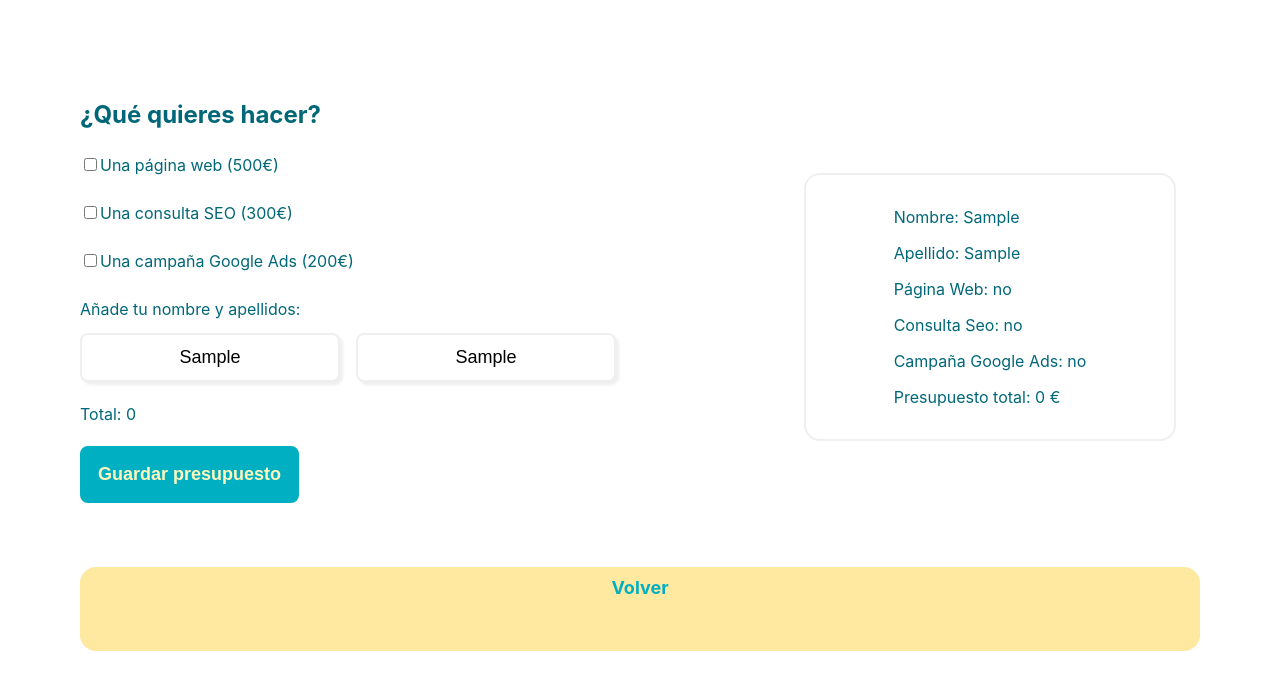
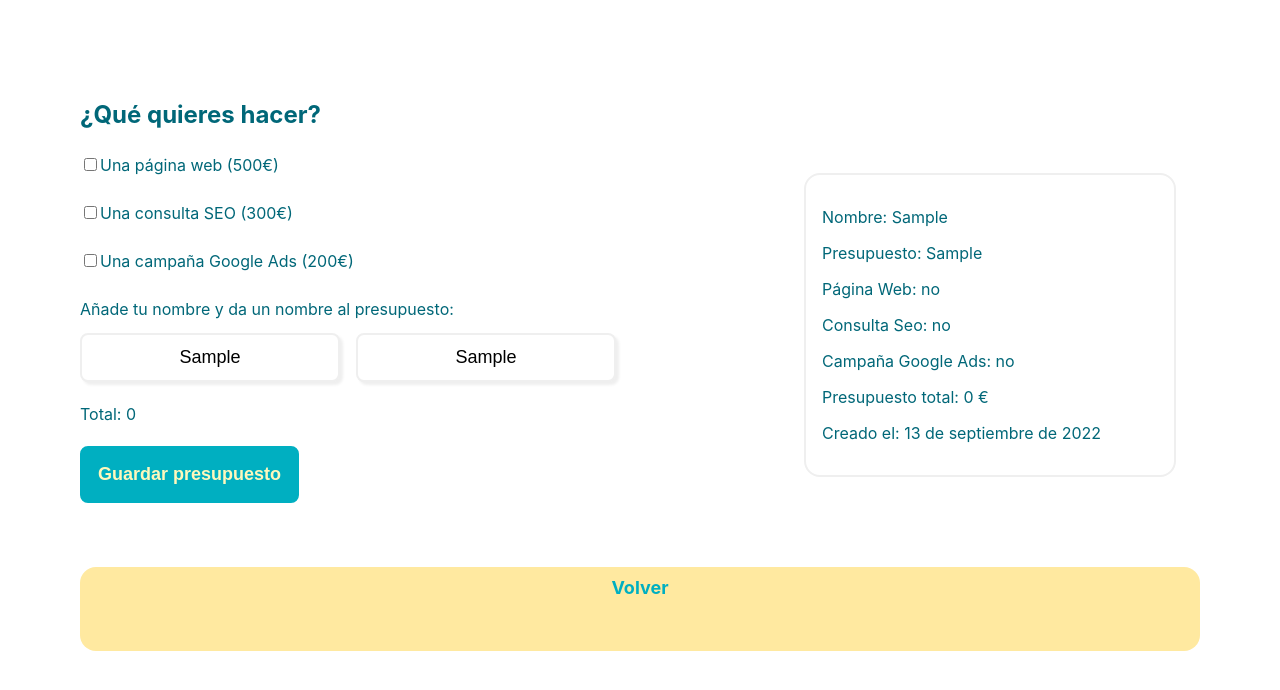
Before and after one commit to Lahali/budget-app, a React (Create React App) app: page /budget in a window 1280 px wide. Both pictures are taken after typing "Sample", "Sample" into the empty fields and a click on the button "Guardar presupuesto". Shown: the top 690 px of the page. Built offline with nearby package versions, Linux system fonts and the light colour scheme.

Commit message:
Añadida la lógica para el ejercicio 7 nivel 2. Falta la maquetacion

```diff
--- a/src/components/BudgetElement.jsx
+++ b/src/components/BudgetElement.jsx
@@ -1,9 +1,24 @@
-import React from 'react'
+import React from "react";
+import { formateDate } from "../helpers";
+import { ContainerListStyled, DivListStyled } from "./Styles";
 
-const BudgetElement = () => {
+const BudgetElement = ({ client, budgetName, budget, total, date }) => {
   return (
-    <div>BudgetElement</div>
-  )
-}
+    <ContainerListStyled>
+      <DivListStyled>
+        <p>Nombre: {client}</p>
+        <p>Presupuesto: {budgetName}</p>
+        <p>Página Web: {budget.webSite ? "sí" : "no"}</p>
+        {budget.webSite && <p>Número de páginas: {budget.pages}</p>}
+        {budget.webSite && <p>Número de idiomas: {budget.languages}</p>}
+        <p>Consulta Seo: {budget.seoConsulting ? "sí" : "no"}</p>
+        <p>Campaña Google Ads: {budget.googleAds ? "sí" : "no"}</p>
+        <p>Presupuesto total: {total} €</p>
+        <p>Creado el: {formateDate(date)}</p>
 
-export default BudgetElement
+      </DivListStyled>
+    </ContainerListStyled>
+  );
+};
+
+export default BudgetElement;
--- a/src/components/Layout.jsx
+++ b/src/components/Layout.jsx
@@ -14,12 +14,15 @@ const Layout = (props) => {
   return (
     <DivStyled>
       <h2>¿Qué quieres hacer?</h2>
+      {props.newBudget.length > 0 && (
         <ListBudget
+          newBudget={props.newBudget}
+          client={props.client}
+          budgetName={props.budgetName}
           budget={props.budget}
-          name={props.name}
-          surname={props.surname}
           total={props.total}
         />
+      )}
 
       {/* Así tenemos unidos el botón y el form para que funcione */}
       <form onSubmit={props.handleSubmit}>
@@ -62,20 +65,20 @@ const Layout = (props) => {
         </ParragrafStyled>
 
         <ParragrafStyled>
-          Añade tu nombre y apellidos: <br />
+          Añade tu nombre y da un nombre al presupuesto: <br />
           <InputTextStyled
             type="text"
             name="name"
-            value={props.name}
-            onChange={props.getName}
+            value={props.client}
+            onChange={props.getClient}
             placeholder="nombre"
           />
           <InputTextStyled
             type="text"
-            name="surname"
-            value={props.surname}
-            onChange={props.getSurname}
-            placeholder="apellidos"
+            name="budgetName"
+            value={props.budgetName}
+            onChange={props.getbudgetName}
+            placeholder="presupuesto"
           />
         </ParragrafStyled>
 
@@ -84,14 +87,6 @@ const Layout = (props) => {
         {/* esto está conectado con el handleSubmit del form */}
         <ButtonStyledSave type="submit">Guardar presupuesto</ButtonStyledSave>
       </form>
-      {/* {props.newBudget.length > 0 && (
-        <ListBudget
-          budget={props.budget}
-          name={props.name}
-          surname={props.surname}
-          total={props.total}
-        />
-      )} */}
       <NavStyled>
         <LinkStyled to="/">Volver</LinkStyled>
       </NavStyled>
--- a/src/components/ListBudget.jsx
+++ b/src/components/ListBudget.jsx
@@ -1,21 +1,21 @@
 import React from "react";
-import { formatearFecha } from "../helpers/index";
-import { ContainerListStyled, DivListStyled } from "./Styles";
+import BudgetElement from "./BudgetElement";
 
-const ListBudget = ({ newBudget, budget, name, surname, total }) => {
+const ListBudget = ({ newBudget, client, budgetName, budget, total, date }) => {
   return (
-    <ContainerListStyled>
-      <DivListStyled>
-        <p>Nombre: {name}</p>
-        <p>Apellido: {surname}</p>
-        <p>Página Web: {budget.webSite ? "sí" : "no"}</p>
-        {budget.webSite && <p>Número de páginas: {budget.pages}</p>}
-        {budget.webSite && <p>Número de idiomas: {budget.languages}</p>}
-        <p>Consulta Seo: {budget.seoConsulting ? "sí" : "no"}</p>
-        <p>Campaña Google Ads: {budget.googleAds ? "sí" : "no"}</p>
-        <p>Presupuesto total: {total} €</p>
-      </DivListStyled>
-    </ContainerListStyled>
+    <div>
+      {newBudget.map((item) => (
+        <BudgetElement
+          key={item.id}
+          date={item.date}
+          client={client}
+          budgetName={budgetName}
+          budget={budget}
+          total={total}
+          newBudget={newBudget}
+        />
+      ))}
+    </div>
   );
 };
 
--- a/src/components/Main.jsx
+++ b/src/components/Main.jsx
@@ -1,5 +1,5 @@
-import React from "react";
-import { useState, useEffect } from "react";
+import React, { useState, useEffect } from "react";
+import { generateId } from "../helpers/index";
 import Layout from "./Layout";
 
 const Main = () => {
@@ -13,26 +13,32 @@ const Main = () => {
 
   const [total, setTotal] = useState(0);
 
-  const [name, setName] = useState('')
-  const [surname, setSurname] = useState('')
+  const [client, setClient] = useState('')
+  const [budgetName, setbudgetName] = useState('')
 
   const [newBudget, setNewBudget] = useState([])
 
-  const getName = (event) => setName(event.target.value)
-  const getSurname = (event) => setSurname(event.target.value)
+  const getClient = (event) => setClient(event.target.value)
+  const getbudgetName = (event) => setbudgetName(event.target.value)
 
 
   const addBudgetList = budgetNew => {
+    budgetNew.id = generateId()
+    budgetNew.date = Date.now()
     setNewBudget([...newBudget, budgetNew])
-    console.log(newBudget)
+
   }
+  //OJO Esto quitarlo luego
+  useEffect(() => {
+    console.log("New Budget-> ",newBudget)
+  }, [newBudget])
 
   const handleSubmit = (event) => {
     event.preventDefault()
-    if([name, surname, total].includes('')) {
+    if([client, budgetName, total].includes('')) {
       return alert("Faltan campos por rellenar")
     }
-    addBudgetList({name, surname, total})
+    addBudgetList({client, budgetName, total})
   }
 
 
@@ -105,10 +111,10 @@ const Main = () => {
         activateButton={activateButton}
         budgetPanel={budgetPanel}
         total={total}
-        name={name}
-        surname={surname}
-        getName={getName}
-        getSurname={getSurname}
+        client={client}
+        budgetName={budgetName}
+        getClient={getClient}
+        getbudgetName={getbudgetName}
         addBudgetList = {addBudgetList}
         handleSubmit={handleSubmit}
         newBudget={newBudget}
--- a/src/components/Styles.jsx
+++ b/src/components/Styles.jsx
@@ -72,6 +72,7 @@ export const LinkStyled = styled(Link)`
   }
 `;
 export const DivStyled = styled.div`
+  display: block;
   color: #006778;
   padding: 5rem;
   margin: auto;
@@ -163,17 +164,17 @@ padding: 1rem;
   }
 `
 export const ContainerListStyled = styled.div`
-display: flex;
+
 float: right;
   justify-content: center;
   align-items: center;
+  width: 30%;
+  height: fit-content;
+  margin: 1.5rem;
+  overflow-x: scroll;
   border: solid 2px #efefef;
   padding: 1rem;
-  min-width: 30%;
-  max-height: 40%;
   border-radius: 1rem;
-  margin: 1.5rem;
-  overflow: auto;
 
 `
 export const DivListStyled = styled.div`
--- a/src/helpers/index.js
+++ b/src/helpers/index.js
@@ -1,16 +1,16 @@
-export const generarId = () => {
+export const generateId = () => {
     const random = Math.random().toString(36);
     const fecha = Date.now().toString(36);
 
     return random + fecha;
   };
 
-  export const formatearFecha = (fecha) => {
-    const fechaNueva = new Date(fecha);
-    const opciones = {
+  export const formateDate = (date) => {
+    const newDate = new Date(date);
+    const options = {
       year: "numeric",
       month: "long",
       day: "2-digit",
     };
-    return fechaNueva.toLocaleDateString("es-ES", opciones);
+    return newDate.toLocaleDateString("es-ES", options);
   };
```
